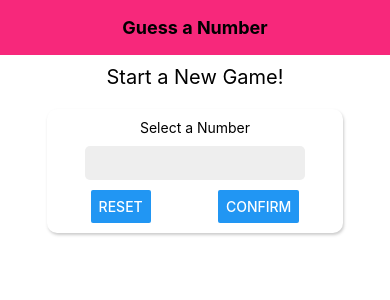
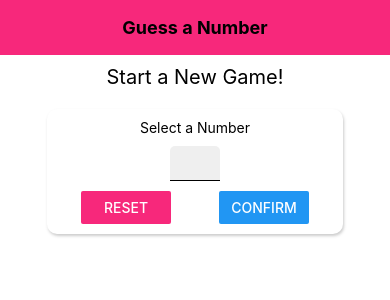
Before and after one commit to kai618/maxrn, a React Native app: screen / in a window 390 px wide. Shown: the top 300 px of the page. Built offline with nearby package versions, Linux system fonts and the light colour scheme.

Commit message:
Add functions to Reset and Confirm buttons

```diff
--- a/guess_number_game/App.js
+++ b/guess_number_game/App.js
@@ -1,15 +1,17 @@
 import React, { Component } from 'react'
-import { View } from 'react-native'
+import { View, Keyboard, TouchableWithoutFeedback } from 'react-native'
 import Header from './src/components/Header'
 import StartGameScreen from './src/screens/StartGameScreen'
 
 export default class App extends Component {
     render() {
         return (
-            <View>
-                <Header title="Guess a Number" />
-                <StartGameScreen />
-            </View>
+            <TouchableWithoutFeedback onPress={Keyboard.dismiss}>
+                <View style={{ flex: 1 }}>
+                    <Header title="Guess a Number" />
+                    <StartGameScreen />
+                </View>
+            </TouchableWithoutFeedback>
         )
     }
 }
--- /dev/null
+++ b/guess_number_game/src/commons/Colors.js
@@ -0,0 +1,5 @@
+export default {
+    primary: '#f7287b',
+    accent: '#c717fc',
+    primary_dark: '#ad0045'
+}
--- a/guess_number_game/src/components/Header.js
+++ b/guess_number_game/src/components/Header.js
@@ -1,6 +1,14 @@
 import React from 'react'
-import { StyleSheet, Text, View, Dimensions, Platform } from 'react-native'
+import {
+    StyleSheet,
+    Text,
+    View,
+    Dimensions,
+    Platform,
+    StatusBar,
+} from 'react-native'
 import { statusBarHeight, headerHeight } from '../commons/Constants'
+import Colors from '../commons/Colors'
 
 export default class Header extends React.Component {
     constructor(props) {
@@ -39,6 +47,7 @@ export default class Header extends React.Component {
                     },
                 ]}
             >
+                <StatusBar backgroundColor={Colors.primary_dark} />
                 <Text style={styles.title}>{this.props.title}</Text>
             </View>
         )
@@ -47,7 +56,7 @@ export default class Header extends React.Component {
 
 const styles = StyleSheet.create({
     header: {
-        backgroundColor: '#f7287b',
+        backgroundColor: Colors.primary,
         justifyContent: 'center',
         alignItems: 'center',
     },
--- /dev/null
+++ b/guess_number_game/src/components/NumberInput.js
@@ -0,0 +1,40 @@
+import React, { Component } from 'react'
+import { StyleSheet, TextInput } from 'react-native'
+
+export default class NumberInput extends Component {
+    changeText = (text) => {
+        console.log(text)
+        const formattedText = text.replace(/[^0-9]/g, '')
+        this.props.onChange(formattedText)
+    }
+
+    render() {
+        return (
+            <TextInput
+                keyboardType="number-pad"
+                maxLength={2}
+                value={this.props.value}
+                onChangeText={this.changeText}
+                autoCapitalize="none"
+                autoCorrect={false}
+                {...this.props}
+                style={[styles.input, this.props.style]}
+            />
+        )
+    }
+}
+
+const styles = StyleSheet.create({
+    input: {
+        width: 50,
+        alignSelf: 'center',
+        textAlign: 'center',
+        fontSize: 20,
+        backgroundColor: '#efefef',
+        borderTopEndRadius: 5,
+        borderTopStartRadius: 5,
+        margin: 10,
+        padding: 5,
+        borderBottomWidth: 1,
+    },
+})
--- a/guess_number_game/src/screens/StartGameScreen.js
+++ b/guess_number_game/src/screens/StartGameScreen.js
@@ -1,20 +1,58 @@
 import React, { Component } from 'react'
 import { Text, StyleSheet, View, Button, TextInput } from 'react-native'
 import Card from '../components/Card'
+import Colors from '../commons/Colors'
+import NumberInput from '../components/NumberInput'
 
 export default class StartGameScreen extends Component {
+    state = {
+        input: '',
+        confirmed: false,
+        number: NaN,
+    }
+
+    setInput = (input) => {
+        this.setState({ input })
+    }
+
+    reset = () => {
+        this.setInput('')
+        this.setState({ confirmed: false })
+    }
+
+    confirm = () => {
+        const number = parseInt(this.state.input)
+        if (isNaN(number)) return
+
+        this.setState({ confirmed: true })
+        this.setState({ number })
+        this.setInput('')
+    }
+
     render() {
         return (
             <View style={styles.screen}>
                 <Text style={styles.title}>Start a New Game!</Text>
                 <Card style={styles.card}>
                     <Text style={styles.text}>Select a Number</Text>
-                    <TextInput style={styles.input} />
+                    <NumberInput
+                        value={this.state.input}
+                        onChange={this.setInput}
+                    />
                     <View style={styles.buttons}>
-                        <Button title="Reset" />
-                        <Button title="Confirm" />
+                        <View style={styles.button}>
+                            <Button
+                                title="Reset"
+                                color={Colors.primary}
+                                onPress={this.reset}
+                            />
+                        </View>
+                        <View style={styles.button}>
+                            <Button title="Confirm" onPress={this.confirm} />
+                        </View>
                     </View>
                 </Card>
+                {this.state.confirmed && <Text>Chosen Number: {this.state.number}</Text>}
             </View>
         )
     }
@@ -35,18 +73,12 @@ const styles = StyleSheet.create({
         width: 300,
         maxWidth: '80%',
     },
-    input: {
-        width: '80%',
-        alignSelf: 'center',
-        textAlign: 'center',
-        fontSize: 20,
-        backgroundColor: '#eee',
-        borderRadius: 5,
-        margin: 10,
-        padding: 5,
-    },
+
     buttons: {
         flexDirection: 'row',
         justifyContent: 'space-around',
     },
+    button: {
+        width: 90,
+    },
 })
```
